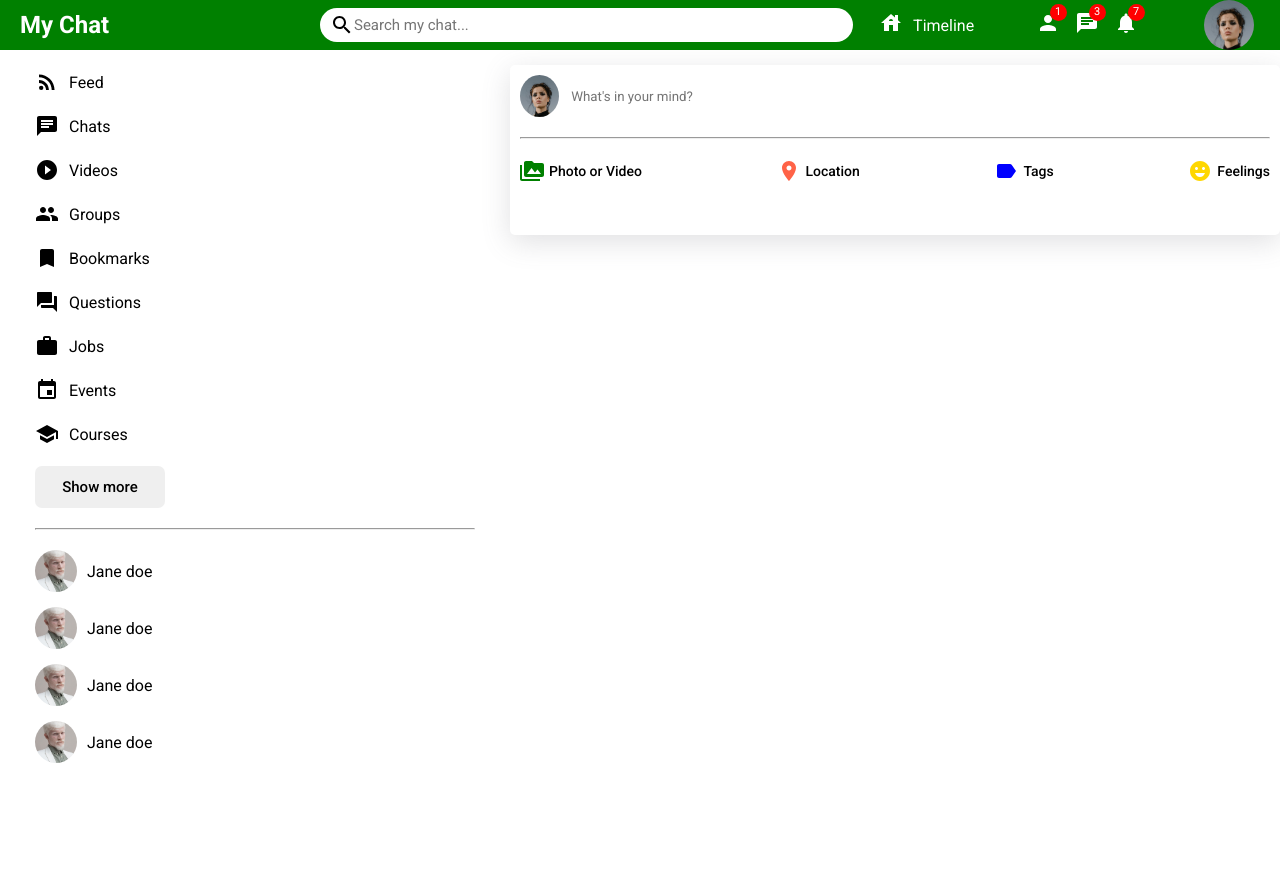
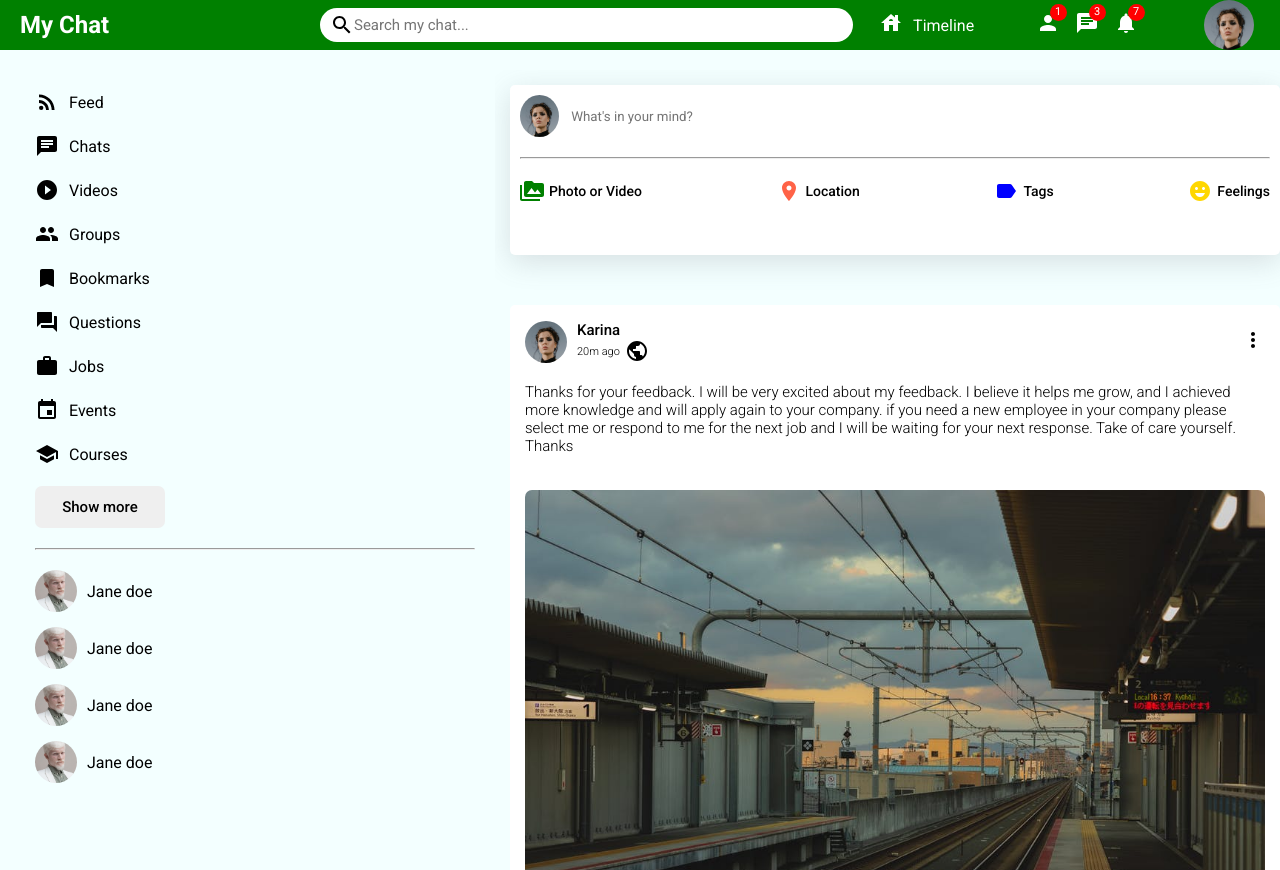
Before and after one commit to dev-rakibul1/my_chatting_application_client, a React (Create React App) app: page / in a window 1280 px wide. Shown: the top 870 px of the page. Before the commit the page ends 800 px from the top, so only its background shows below. Built offline with nearby package versions, Linux system fonts and the light colour scheme.

Commit message:
user post design done

```diff
--- a/public/style.css
+++ b/public/style.css
@@ -3,3 +3,7 @@
   padding: 0;
   font-family: "Roboto", sans-serif;
 }
+html,
+body {
+  background-color: #f3ffff;
+}
--- a/src/components/TopBar.css
+++ b/src/components/TopBar.css
@@ -6,6 +6,7 @@
   align-items: center;
   position: sticky;
   top: 0;
+  margin-bottom: 20px;
 }
 
 .topBar-left {
--- a/src/components/feed/Feed.css
+++ b/src/components/feed/Feed.css
@@ -1,7 +1,13 @@
 .feed {
   flex: 5;
+  overflow-y: scroll;
+  height: 100vh;
 }
 
 .feed-wrapper {
   padding: 15px;
 }
+
+.feed::-webkit-scrollbar {
+  width: 0px !important;
+}
--- a/src/components/feed/Feed.jsx
+++ b/src/components/feed/Feed.jsx
@@ -1,3 +1,4 @@
+import Post from "../post/Post";
 import Share from "../share/Share";
 import "./Feed.css";
 
@@ -6,6 +7,10 @@ const Feed = () => {
     <div className="feed">
       <div className="feed-wrapper">
         <Share />
+        <Post />
+        <Post />
+        <Post />
+        <Post />
       </div>
     </div>
   );
--- /dev/null
+++ b/src/components/post/Post.css
@@ -0,0 +1,91 @@
+.post {
+  width: 100%;
+  margin: 30px 0;
+  margin-top: 50px;
+}
+
+.post-wrapper {
+  padding: 15px;
+  background-color: #fff;
+  border-radius: 5px;
+}
+
+.post-top {
+  display: flex;
+  align-items: center;
+  justify-content: space-between;
+}
+
+.poster-title-img {
+  display: flex;
+  align-items: center;
+}
+
+.post-top-profile {
+  width: 42px;
+  height: 42px;
+  object-fit: cover;
+  border-radius: 100%;
+  margin-right: 10px;
+}
+.post-top-right {
+  cursor: pointer;
+}
+
+.user-post-name {
+  font-weight: 500;
+  font-size: 15px;
+}
+
+.user-post-date {
+  font-size: 11px;
+  display: block;
+  font-weight: 300;
+  display: flex;
+  align-items: center;
+}
+.post-public-icon {
+  font-size: 12px;
+  margin-left: 5px;
+}
+.post-image {
+  max-width: 100%;
+  border-radius: 7px;
+  object-fit: contain;
+  margin: 15px 0;
+}
+
+.user-post-paragraph {
+  font-size: 15px;
+  font-weight: 300;
+  margin: 20px 0;
+}
+
+.post-bottom {
+  display: flex;
+  justify-content: space-between;
+  align-items: center;
+}
+
+.post-bottom-left {
+  display: flex;
+  align-items: center;
+  justify-content: center;
+}
+.like-icon {
+  width: 24px;
+  height: 24px;
+  margin-right: 5px;
+  cursor: pointer;
+}
+
+.post-like-counter {
+  font-size: 15px;
+  font-weight: 400;
+}
+
+.post-comments {
+  cursor: pointer;
+  font-size: 15px;
+  font-weight: 400;
+}
--- /dev/null
+++ b/src/components/post/Post.jsx
@@ -0,0 +1,59 @@
+import { MoreVert, Public } from "@mui/icons-material";
+import "./Post.css";
+
+const Post = () => {
+  return (
+    <div className="post">
+      <div className="post-wrapper">
+        {/* post top */}
+        <div className="post-top">
+          <div className="post-top-left">
+            <div className="poster-title-img">
+              <img
+                src="/assets/person/1.jpeg"
+                alt="post-profile"
+                className="post-top-profile"
+              />
+              <div>
+                <span className="user-post-name">Karina</span>
+                <span className="user-post-date">
+                  20m ago <Public className="post-public-icon" />{" "}
+                </span>
+              </div>
+            </div>
+          </div>
+          <div className="post-top-right">
+            <MoreVert />
+          </div>
+        </div>
+
+        {/* post center */}
+        <div className="post-center">
+          <p className="user-post-paragraph">
+            Thanks for your feedback. I will be very excited about my feedback.
+            I believe it helps me grow, and I achieved more knowledge and will
+            apply again to your company. if you need a new employee in your
+            company please select me or respond to me for the next job and I
+            will be waiting for your next response. Take of care yourself.
+            Thanks
+          </p>
+          <img src="/assets/post/1.jpeg" alt="post" className="post-image" />
+        </div>
+
+        {/* post bottom */}
+        <div className="post-bottom">
+          <div className="post-bottom-left">
+            <img className="like-icon" src="/assets/like.png" alt="like" />
+            <img className="like-icon" src="/assets/heart.png" alt="heart" />
+            <span className="post-like-counter">31</span>
+          </div>
+          <div className="post-bottom-right">
+            <span className="post-comments">17 comments</span>
+          </div>
+        </div>
+      </div>
+    </div>
+  );
+};
+
+export default Post;
--- a/src/components/share/Share.css
+++ b/src/components/share/Share.css
@@ -3,6 +3,7 @@
   height: 170px;
   box-shadow: rgba(100, 100, 111, 0.2) 0px 7px 29px 0px;
   border-radius: 5px;
+  background-color: #fff;
 }
 
 .share-profile-image {
```
